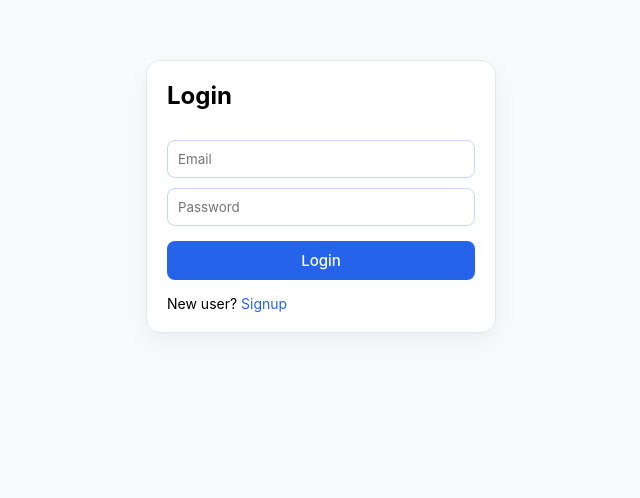
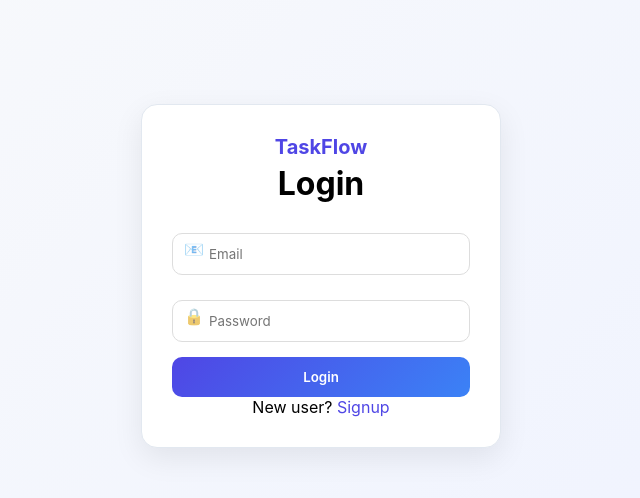
Before and after one commit to Somils1/team-task-manager, a React app in the folder frontend/: page /login in a window 1280 px wide. Shown: the part 114-612 px from the top of the page, without its empty margins (319-959 px from the left). Built offline with nearby package versions, Linux system fonts and the light colour scheme; no server answers; the HTML template or start-up script is replaced by a standard one.

Commit message:
new fixs

```diff
--- a/frontend/src/index.css
+++ b/frontend/src/index.css
@@ -226,3 +226,108 @@ input, select {
   margin-bottom: 10px;
   box-shadow: 0 2px 6px rgba(0,0,0,0.05);
 }
+
+.login-page {
+  height: 100vh;
+  display: flex;
+  align-items: center;
+  justify-content: center;
+
+  /* subtle gradient */
+  background: linear-gradient(135deg, #f9fafb, #eef2ff);
+}
+
+/* card */
+.card {
+  width: 360px;
+  padding: 30px;
+  border-radius: 16px;
+  background: white;
+  box-shadow: 0 10px 30px rgba(0,0,0,0.08);
+  text-align: center;
+}
+
+/* branding */
+.logo {
+  font-size: 20px;
+  color: #4f46e5;
+  margin-bottom: 5px;
+}
+
+.card h1 {
+  margin-bottom: 20px;
+}
+
+/* input with icon */
+.input-group {
+  position: relative;
+  margin-bottom: 15px;
+}
+
+.input-group .icon {
+  position: absolute;
+  left: 12px;
+  top: 50%;
+  transform: translateY(-50%);
+  opacity: 0.6;
+}
+
+.input-group input {
+  width: 100%;
+  padding: 12px 12px 12px 36px;
+  border-radius: 10px;
+  border: 1px solid #ddd;
+  outline: none;
+  transition: 0.2s;
+}
+
+.input-group input:focus {
+  border-color: #4f46e5;
+  box-shadow: 0 0 0 3px rgba(79,70,229,0.1);
+}
+
+/* button */
+.card button {
+  width: 100%;
+  padding: 12px;
+  border-radius: 10px;
+  border: none;
+  background: linear-gradient(135deg, #4f46e5, #3b82f6);
+  color: white;
+  font-weight: 600;
+  cursor: pointer;
+  transition: 0.2s;
+}
+
+.card button:hover {
+  transform: translateY(-1px);
+  box-shadow: 0 8px 20px rgba(79,70,229,0.2);
+}
+
+.card button:disabled {
+  opacity: 0.6;
+  cursor: not-allowed;
+}
+
+/* spinner */
+.spinner {
+  width: 18px;
+  height: 18px;
+  border: 3px solid rgba(255,255,255,0.3);
+  border-top: 3px solid white;
+  border-radius: 50%;
+  display: inline-block;
+  animation: spin 0.8s linear infinite;
+}
+
+@keyframes spin {
+  to {
+    transform: rotate(360deg);
+  }
+}
+
+/* link */
+.link {
+  color: #4f46e5;
+  cursor: pointer;
+}
--- a/frontend/src/pages/Login.jsx
+++ b/frontend/src/pages/Login.jsx
@@ -1,63 +1,66 @@
  import { useState } from "react";
-import { loginUser } from "../api";
+import { loginUser } from "../api"; // assuming this exists
 import { useNavigate } from "react-router-dom";
-
 
 export default function Login() {
   const [email, setEmail] = useState("");
   const [password, setPassword] = useState("");
+  const [loading, setLoading] = useState(false);
 
-  const login = async () => {
+  const navigate = useNavigate();
+
+  const handleLogin = async () => {
+    if (!email || !password) return alert("Fill all fields");
+
     try {
-      const res = await loginUser(email, password);
-      localStorage.setItem("token", res.token);
-      localStorage.setItem("email", email);
-      window.location.href = "/dashboard";
+      setLoading(true);
+
+      const data = await loginUser({ email, password });
+
+      localStorage.setItem("token", data.token);
+      localStorage.setItem("user", JSON.stringify(data.user));
+
+      navigate("/dashboard");
     } catch (err) {
       alert("Login failed");
+    } finally {
+      setLoading(false);
     }
   };
 
   return (
-    <div className="auth-container">
-      <div className="card auth-box">
-        <h2 style={{ marginBottom: "20px" }}>Login</h2>
+    <div className="login-page">
+      <div className="card">
+        <h2 className="logo">TaskFlow</h2>
+        <h1>Login</h1>
 
+        {/* EMAIL */}
+        <div className="input-group">
+          <span className="icon">📧</span>
           <input
             placeholder="Email"
             value={email}
             onChange={(e) => setEmail(e.target.value)}
           />
+        </div>
 
+        {/* PASSWORD */}
+        <div className="input-group">
+          <span className="icon">🔒</span>
           <input
+            type="password"
             placeholder="Password"
-          type="password"
             value={password}
             onChange={(e) => setPassword(e.target.value)}
           />
+        </div>
 
-        {/* ✅ FIXED BUTTON */}
-        <button
-          style={{
-            width: "100%",
-            marginTop: "15px",
-            fontWeight: "500",
-            fontSize: "15px"
-          }}
-          onClick={login}
-        >
-          Login
+        <button onClick={handleLogin} disabled={loading}>
+          {loading ? <span className="spinner"></span> : "Login"}
         </button>
 
-        {/* OPTIONAL CLEAN LINK */}
-        <p style={{ marginTop: "15px", fontSize: "14px" }}>
-          New user?{" "}
-          <span
-            style={{ color: "#2563eb", cursor: "pointer" }}
-            onClick={() => (window.location.href = "/signup")}
-          >
-            Signup
-          </span>
+        <p>
+          New user? <span className="link">Signup</span>
         </p>
       </div>
     </div>
```
Lines whose indentation alone changed are shown as unchanged.
